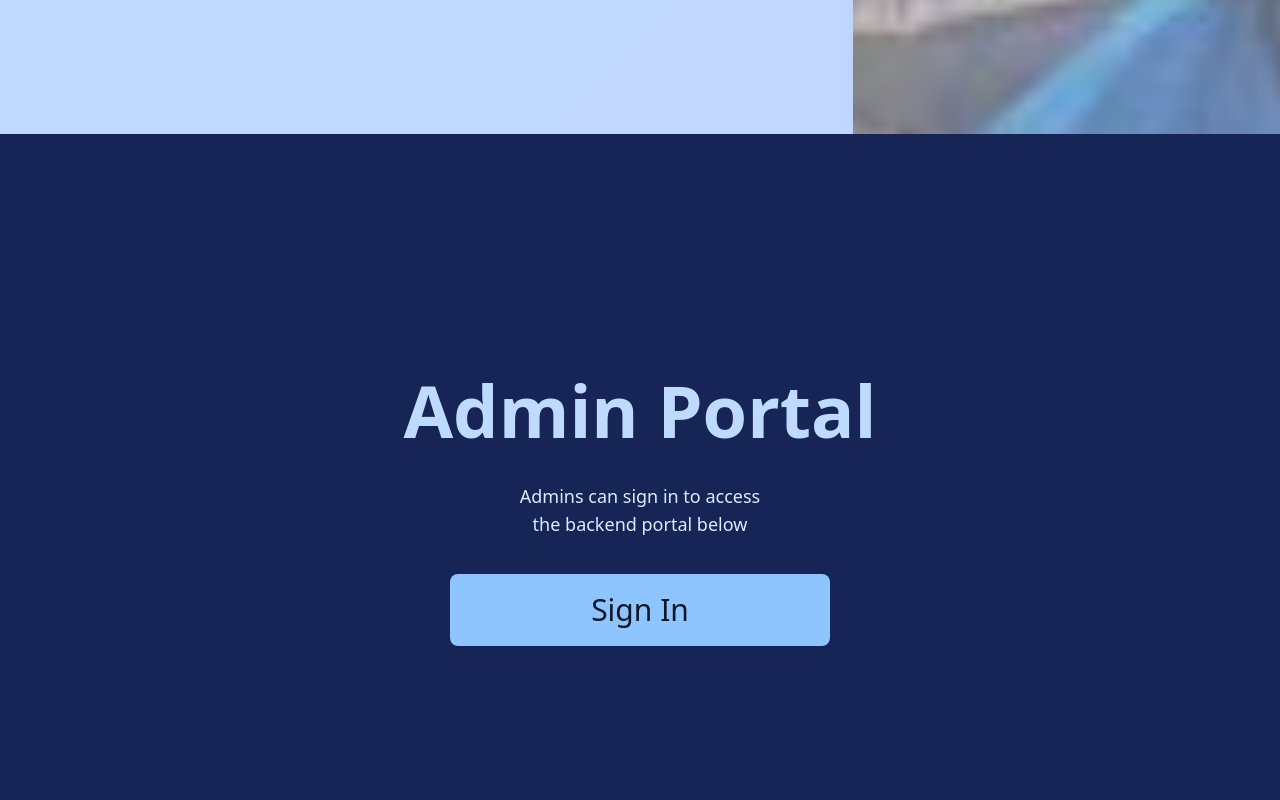
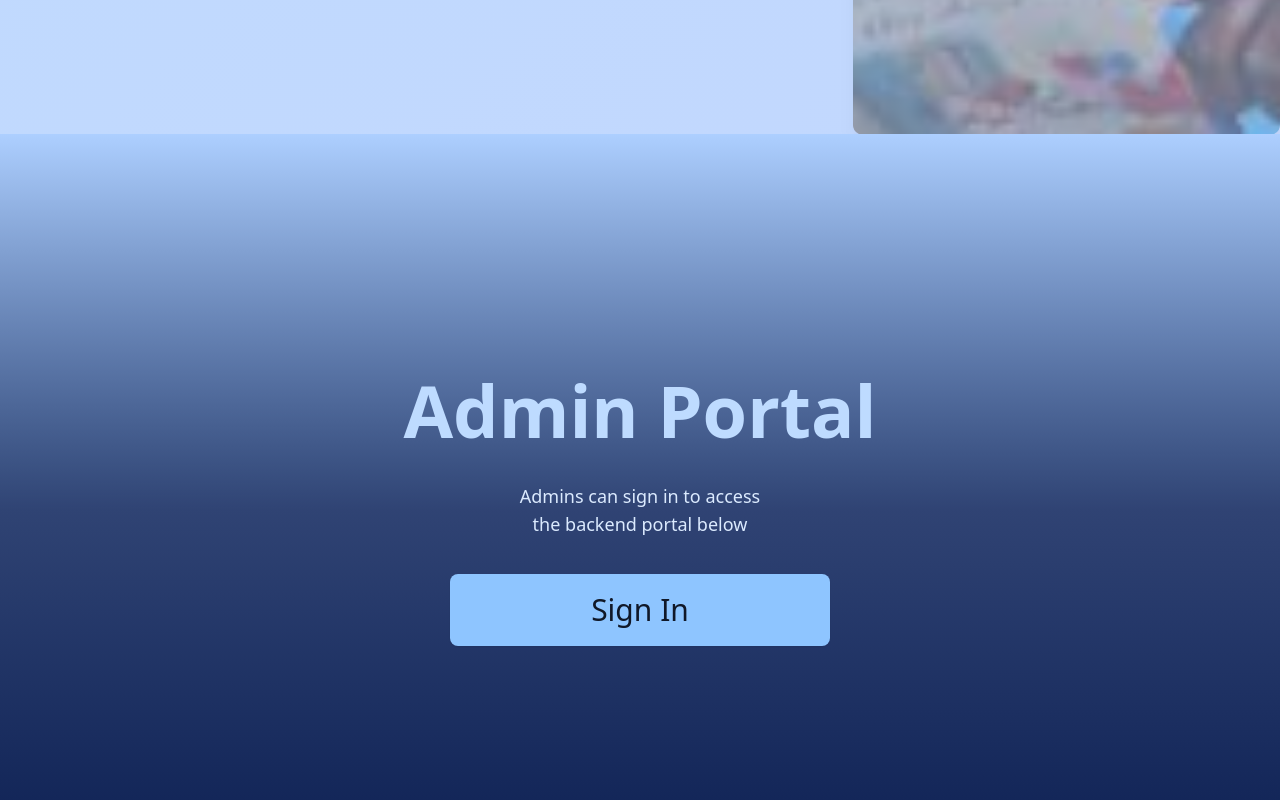
Before and after one commit to lioneljuru/new-work, a React (Vite) app in the folder frontend/: page / in a window 1280 px wide. Shown: the part 889-1689 px from the top of the page. Built offline with nearby package versions, Linux system fonts and the light colour scheme; no server answers.

Commit message:
few enhancements

```diff
--- a/frontend/src/pages/Donate.jsx
+++ b/frontend/src/pages/Donate.jsx
@@ -36,7 +36,7 @@ export default function Donate() {
       <img
         src={illustrate}
         alt="Children Illustration"
-        className="absolute top-0 right-0 h-full w-full md:w-1/3 rounded-lg shadow-xl opacity-50 z-0 object-cover
+        className="absolute top-1 right-0 h-255 w-full md:w-1/3 rounded-lg shadow-xl opacity-50 z-0 object-cover
         transition-all duration-300 ease-in-out hover:opacity-80 hover:scale-105"
         loading="lazy"
       />
@@ -120,7 +120,7 @@ export default function Donate() {
       </div>
       <div
         ref={adminRef}
-        className="relative z-10 flex justify-center py-60 space-y-10 w-full items-center flex-col bg-blue-950"
+        className="relative z-10 flex justify-center py-60 space-y-10 w-full items-center flex-col bg-gradient-to-b from-[#adcfff] via-[#0b1e51cc] to-[#0b1e51]"
       >
         <h1 className="text-7xl font-bold mb-9 text-center text-blue-200">
           Admin Portal
```
